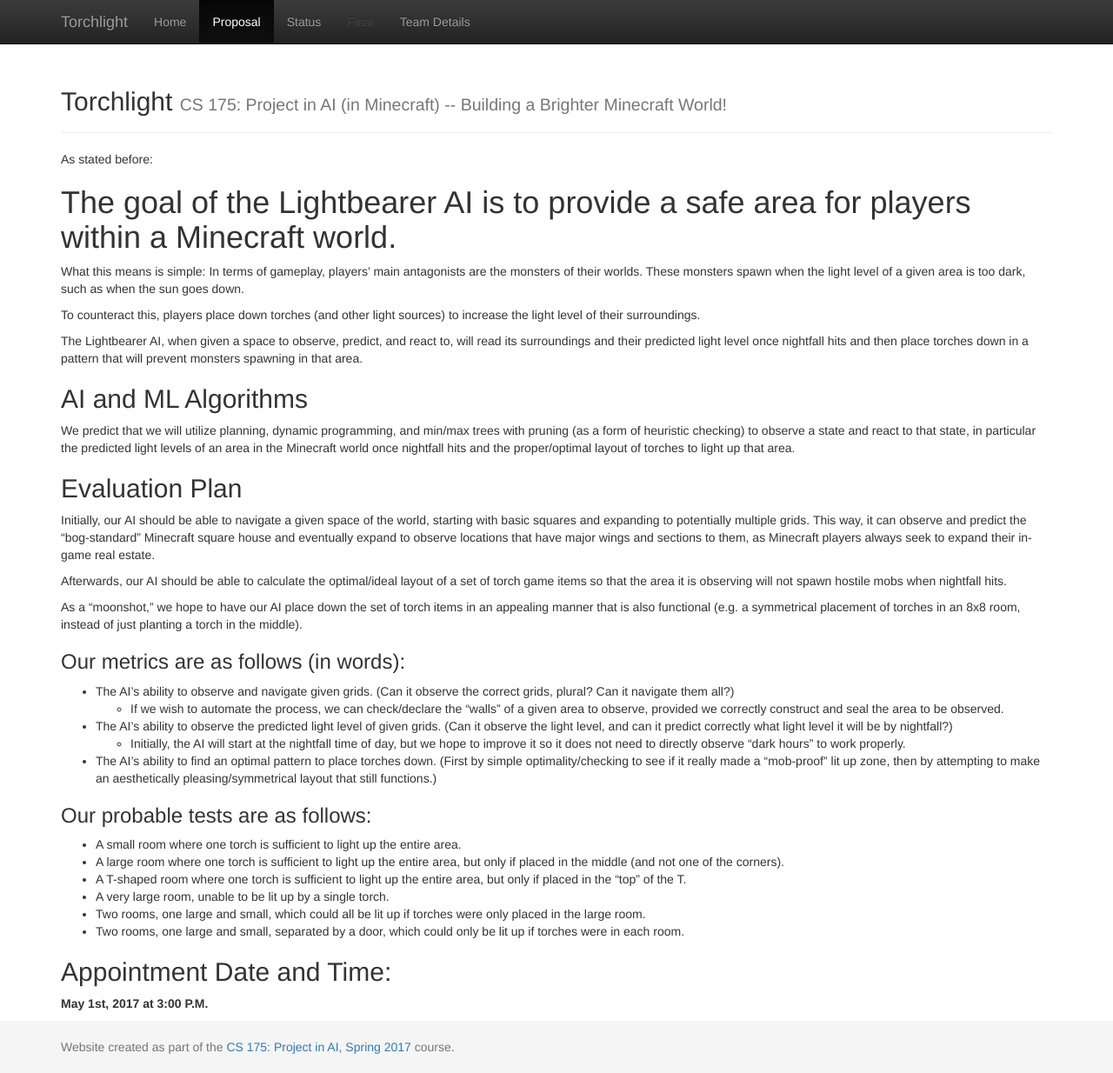
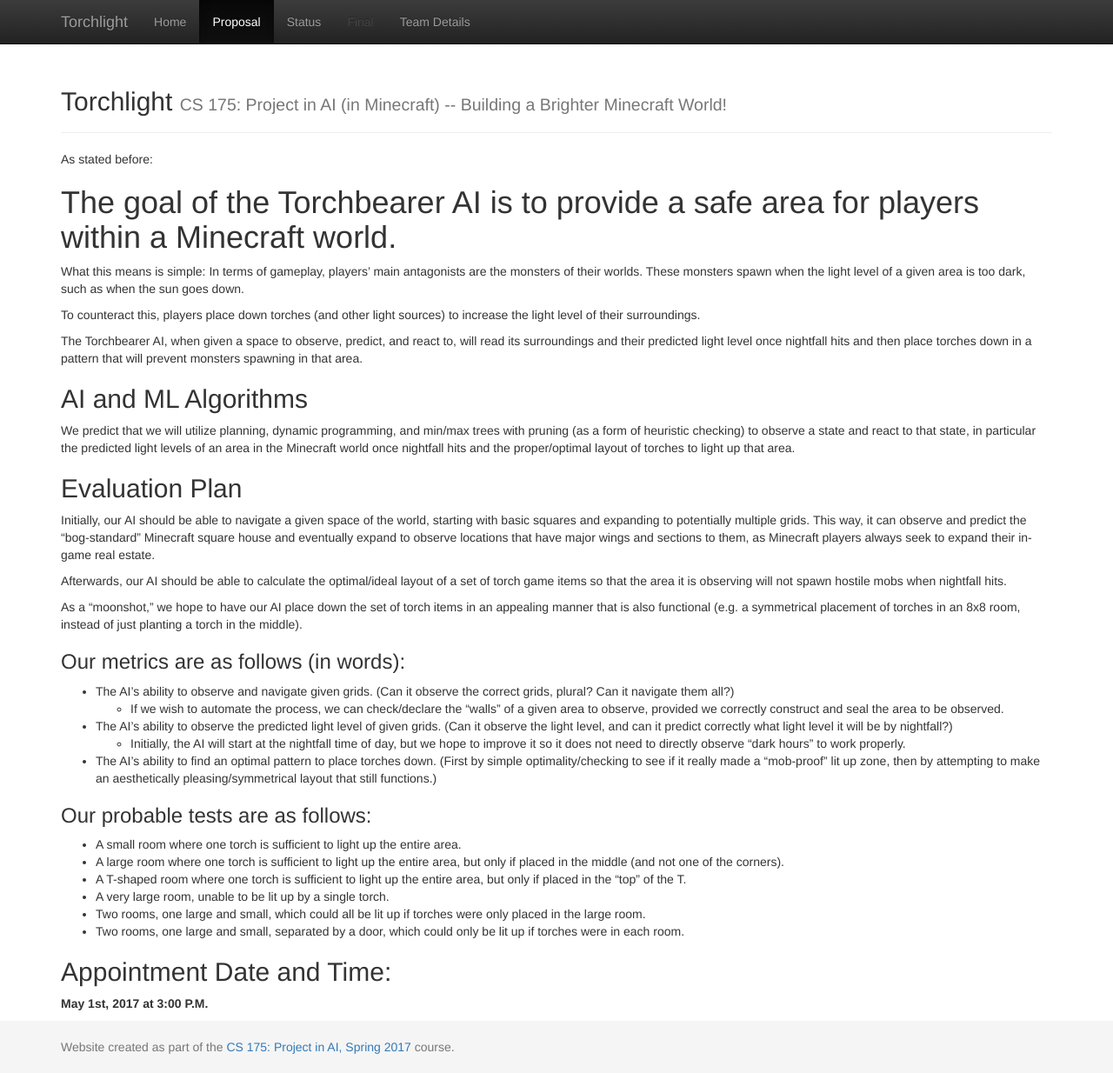
Before and after one commit to ruidongd/Torchlight, a Jekyll site: the page built from docs/proposal.md, in a window 1280 px wide and 1234 px high. Shown: the whole window at 87% size. Built offline with Jekyll 4.4.1, drawn with Linux system fonts in a browser that asks for light colours.

Commit message:
Update proposal.md

```diff
--- a/docs/proposal.md
+++ b/docs/proposal.md
@@ -5,13 +5,13 @@
 
 As stated before:
 
-# The goal of the Lightbearer AI is to provide a safe area for players within a Minecraft world.
+# The goal of the Torchbearer AI is to provide a safe area for players within a Minecraft world.
 
 What this means is simple: In terms of gameplay, players' main antagonists are the monsters of their worlds. These monsters spawn when the light level of a given area is too dark, such as when the sun goes down.
 
 To counteract this, players place down torches (and other light sources) to increase the light level of their surroundings.
 
-The Lightbearer AI, when given a space to observe, predict, and react to, will read its surroundings and their predicted light level once nightfall hits and then place torches down in a pattern that will prevent monsters spawning in that area.
+The Torchbearer AI, when given a space to observe, predict, and react to, will read its surroundings and their predicted light level once nightfall hits and then place torches down in a pattern that will prevent monsters spawning in that area.
 
 ## AI and ML Algorithms
 
```
